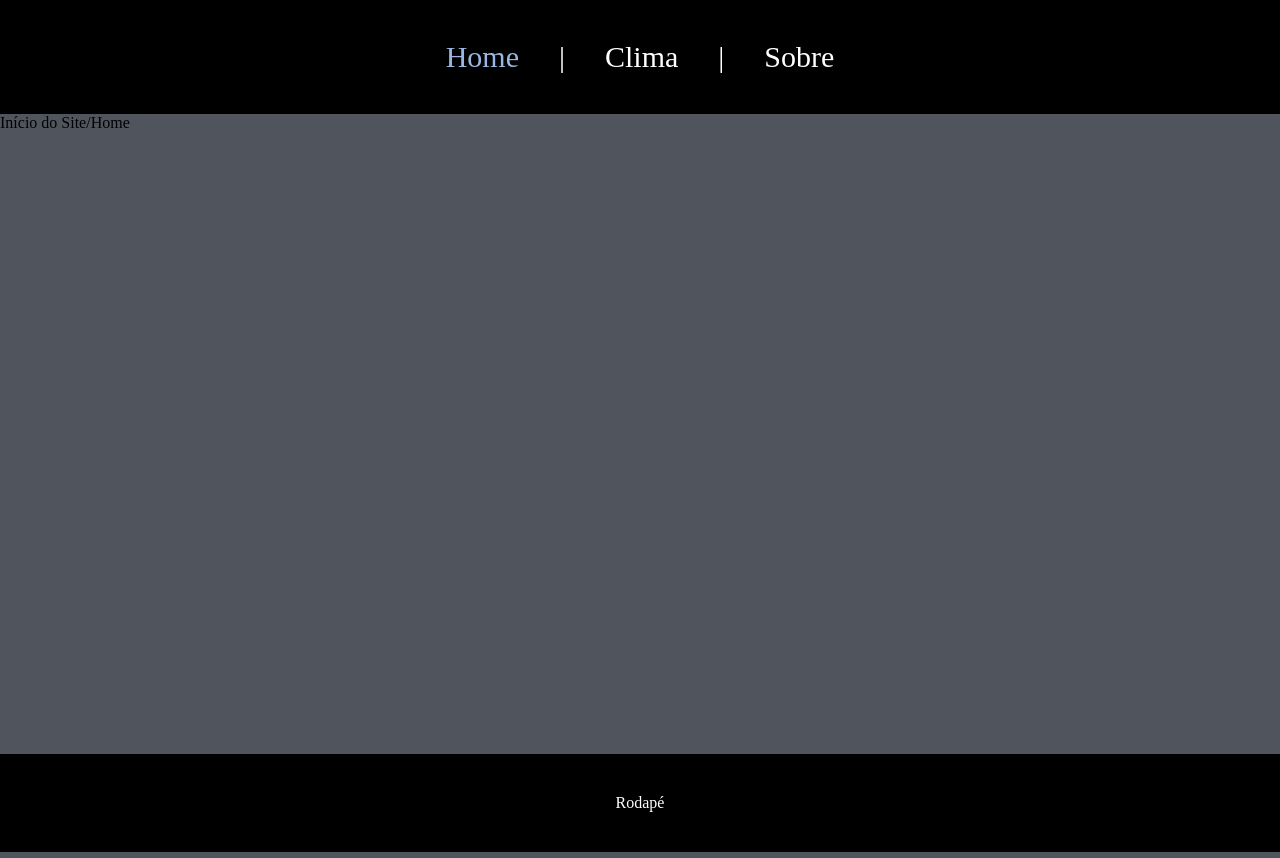
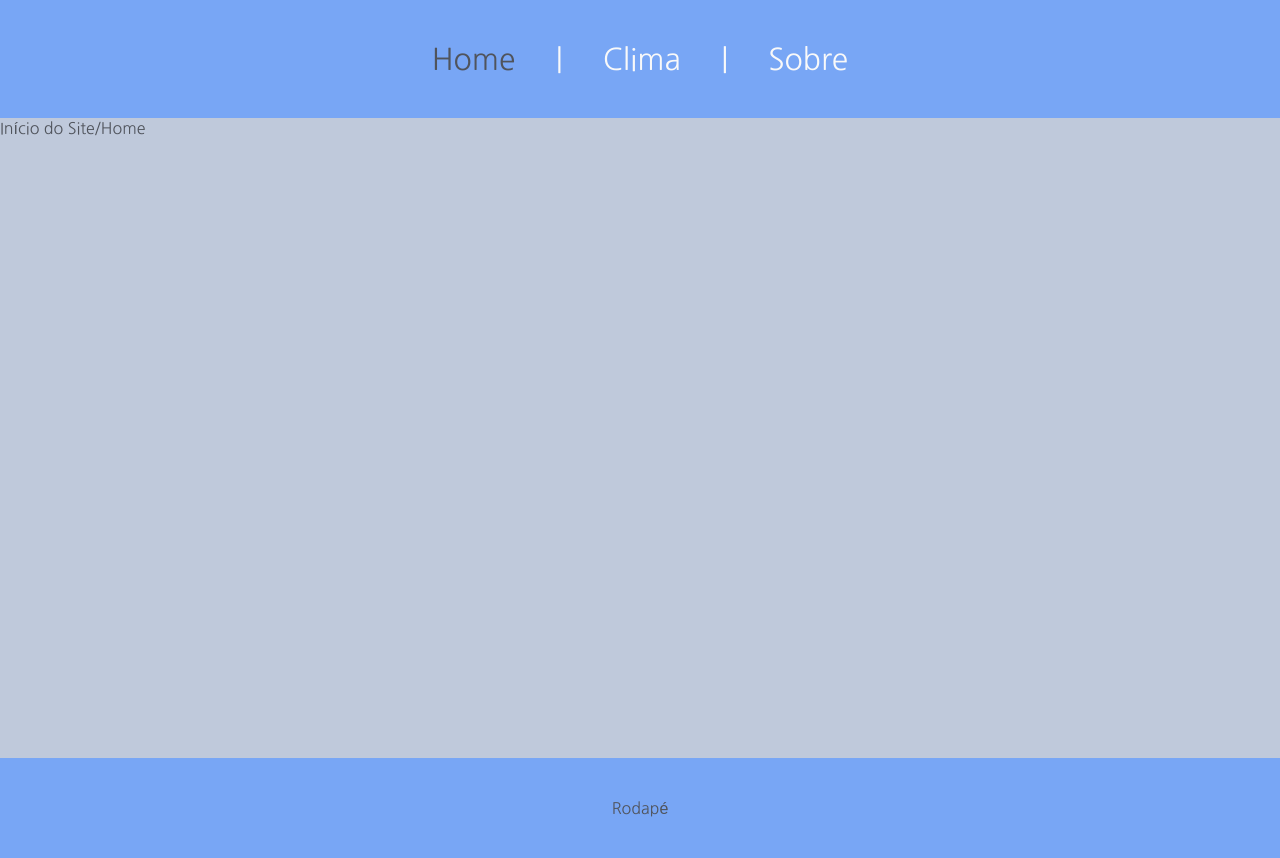
Before and after one commit to WedleySilva/projeto-api-vue, a Vue app: page / in a window 1280 px wide. Built offline with nearby package versions, Linux system fonts and the light colour scheme.

Commit message:
muita coisa pra fazer ainda

```diff
--- a/src/App.vue
+++ b/src/App.vue
@@ -19,11 +19,12 @@ export default {
 </template>
 
 <style>
-@import url("https://fonts.googleapis.com/css2?family=Cormorant+Garamond&display=swap");
+@import url('https://fonts.googleapis.com/css2?family=Nanum+Gothic&display=swap');
 
 body {
-  background-color: #50545c;
+  background-color: #BFC9DB;
   margin: 0;
+  color: #50545C;
 }
 
 a {
@@ -32,6 +33,6 @@ a {
 }
 
 .router-link-active {
-  color: #98b7e1;
+  color: #50545C;
 }
 </style>
--- a/src/api/weatherapi.js
+++ b/src/api/weatherapi.js
@@ -28,4 +28,26 @@ export default class ForecaAPI {
       return Promise.reject(e);
     }
   }
+
+  async NowCast(id) {
+    try {
+      const { data } = await axios.get(`/15minutely/${id}`);
+      return Promise.resolve(data);
+    } catch (e) {
+      console.log(e);
+      return Promise.reject(e);
+    }
+  }
+
+  async Daily(id) {
+    // conferir se realmente é id e não query
+    try {
+      const { data } = await axios.get(`/daily/${id}`);
+      return Promise.resolve(data);
+    } catch (e) {
+      console.log(e);
+      return Promise.reject(e);
+    }
+  }
+
 }
--- a/src/components/template/FooterComp.vue
+++ b/src/components/template/FooterComp.vue
@@ -3,12 +3,14 @@
 </template>
 
 <style >
+@import url('https://fonts.googleapis.com/css2?family=Nanum+Gothic&display=swap');
+
 footer {
-
+  font-family: 'Nanum Gothic', sans-serif;
    left: 0;
    bottom: 0;
-   background-color: black;
-   color: white;
+   background-color: #78A6F5;
+   color: #50545C;
    text-align: center;
    padding: 40px;
 }
--- a/src/components/template/HeaderComp.vue
+++ b/src/components/template/HeaderComp.vue
@@ -11,17 +11,18 @@
 </template>
 
 <style >
+@import url('https://fonts.googleapis.com/css2?family=Nanum+Gothic&display=swap');
 
 header span {
   padding: 0 20px;
 }
 
 header {
-
+  font-family: 'Nanum Gothic', sans-serif;
   padding: 40px;
   text-align: center;
-  background: black;
-  color: white;
+  background: #78A6F5;
+  color: #F9F9F9;
   font-size: 30px;
 }
 
--- a/src/components/template/MainComp.vue
+++ b/src/components/template/MainComp.vue
@@ -3,7 +3,9 @@
 </template>
 
 <style>
+@import url('https://fonts.googleapis.com/css2?family=Nanum+Gothic&display=swap');
 main {
+  font-family: 'Nanum Gothic', sans-serif;
   height: 320px;
 }
 </style>
--- a/src/views/WeatherView.vue
+++ b/src/views/WeatherView.vue
@@ -7,6 +7,9 @@ export default {
     return {
       resultados: [],
       atual_clima: [],
+      nova_hora: [],
+      nova_previsão: [],
+      novo_dia: [],
     };
   },
   async created() {
@@ -21,6 +24,15 @@ export default {
     const hora_por_hora = await forecaApi.ShowHourly(102643743);
     this.hora_por_hora = hora_por_hora.hourly;
     console.log(this.hora_por_hora);
+
+    const nova_previsão = await forecaApi.NowCast(102643743);
+    this.nova_previsão = nova_previsão.nowcast;
+    console.log(this.nova_previsão);
+
+    const novo_dia = await forecaApi.Daily(102643743);
+    this.novo_dia = novo_dia.daily;
+    console.log(this.novo_dia);
+
   },
 
   methods: {
@@ -34,29 +46,39 @@ export default {
       const nova_hora = await forecaApi.ShowHourly(id);
       return nova_hora.promise.hourly;
     },
+
+    async previsão(id) {
+      const nova_previsão = await forecaApi.NowCast(id);
+      return nova_previsão.promise.nowcast;
+    },
+
     // computed: {
     //   teste() {
     //     return console.log(this.clima(103469058));
     //   },
     // },
+
   },
+  async diaria(id) {
+      const novo_dia = await forecaApi.ShowHourly(id);
+      return novo_dia.promise.daily;
+    },
 };
+
 </script>
 
 <template>
   <main class="main_weather">
-    <div id="weather-app" v-for="resultado of resultados" :key="resultado.id" class="maindiv">
-
-      <div class="search-box">
-        <!-- arrumar a barra de pesquisa -->
-        <input
-          type="search"
-          class="search-bar"
-          placeholder="Pesquisar"
-        />
-        <!-- {{ resultado.name }}  -->
-
-      </div>
+    <div
+      id="weather-app"
+      v-for="resultado of resultados"
+      :key="resultado.id"
+      class="maindiv"
+    ></div>
+    <div class="search-box">
+      <!-- arrumar a barra de pesquisa -->
+      <input type="search" class="search-bar" placeholder="Pesquisar" />
+      <!-- {{ resultado.name }}  -->
       <!-- {{ resultado.id }}
       {{ resultado.hora }} -->
 
@@ -64,16 +86,16 @@ export default {
       <div>{{ clima(resultado.id) }} a</div> -->
     </div>
   </main>
-
 </template>
 
 <style>
-
 .main_weather {
   height: 600px;
 }
 
 .search-box {
+  position: absolute;
+  top: 90px;
   text-align: center;
   align-items: center;
   width: 844px;
@@ -82,29 +104,28 @@ export default {
   margin-bottom: 30px;
 }
 .search-box .search-bar {
+  font-family: "Nanum Gothic", sans-serif;
   display: block;
   width: 100%;
   padding: 15px;
-  color: #000000bf;
+  color: #50545c;
   font-size: 20px;
   appearance: none;
   border: none;
   outline: none;
   background: none;
-  box-shadow: 0px 0px 16px #00000040;
+  box-shadow: 0px 0px 16px #50545c;
   background-color: #e1e1e180;
   border-radius: 0px 16px 0px 16px;
   transition: 0.4s;
 }
 .search-box .search-bar:focus {
-  box-shadow: 0px 0px 16px #00000040;
+  box-shadow: 0px 0px 16px #06265c;
   background-color: #e1e1e180;
   border-radius: 16px 0px 16px 0px;
 }
 
 .search-bar {
   display: block;
-
 }
-
 </style>
```
